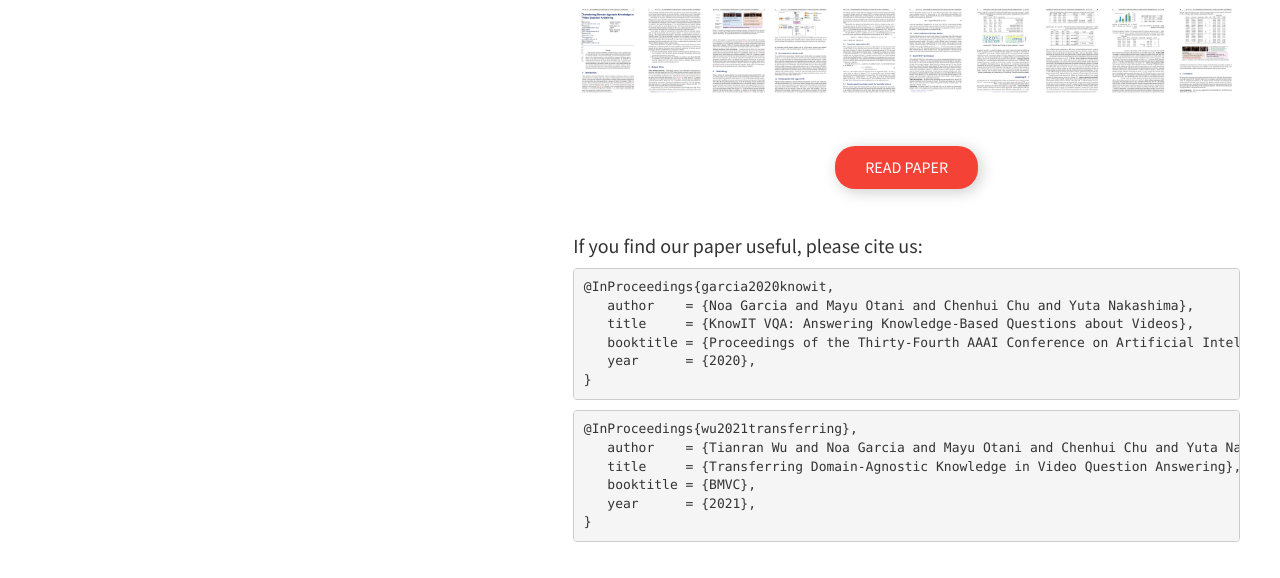
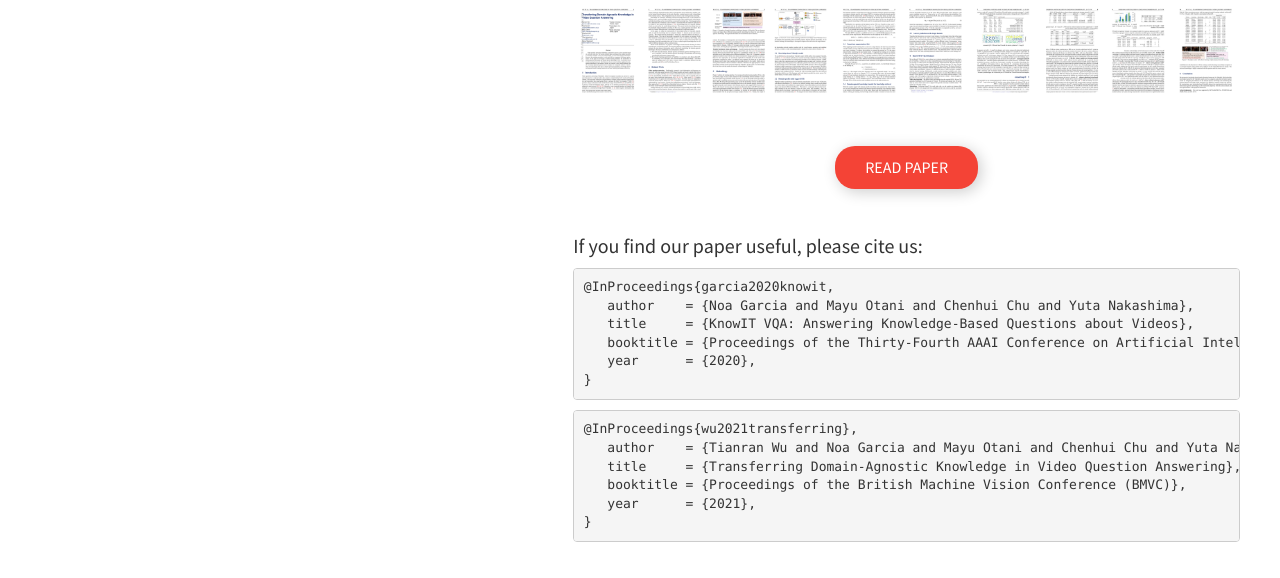
Before and after one commit to knowit-vqa/knowit-vqa.github.io, a plain HTML site: page index.html in a window 1280 px wide. Shown: the part 817-1395 px from the top of the page. Drawn offline with nearby package versions, Linux system fonts and the light colour scheme; a web font is replaced by a local one.

Commit message:
Update index.html

```diff
--- a/index.html
+++ b/index.html
@@ -112,7 +112,7 @@ Created by pixpalette.com - online design magazine -->
 @InProceedings{wu2021transferring},
    author    = {Tianran Wu and Noa Garcia and Mayu Otani and Chenhui Chu and Yuta Nakashima and Haruo Takemura},
    title     = {Transferring Domain-Agnostic Knowledge in Video Question Answering},
-   booktitle = {BMVC},
+   booktitle = {Proceedings of the British Machine Vision Conference (BMVC)},
    year      = {2021},
 }</pre>
 
```
